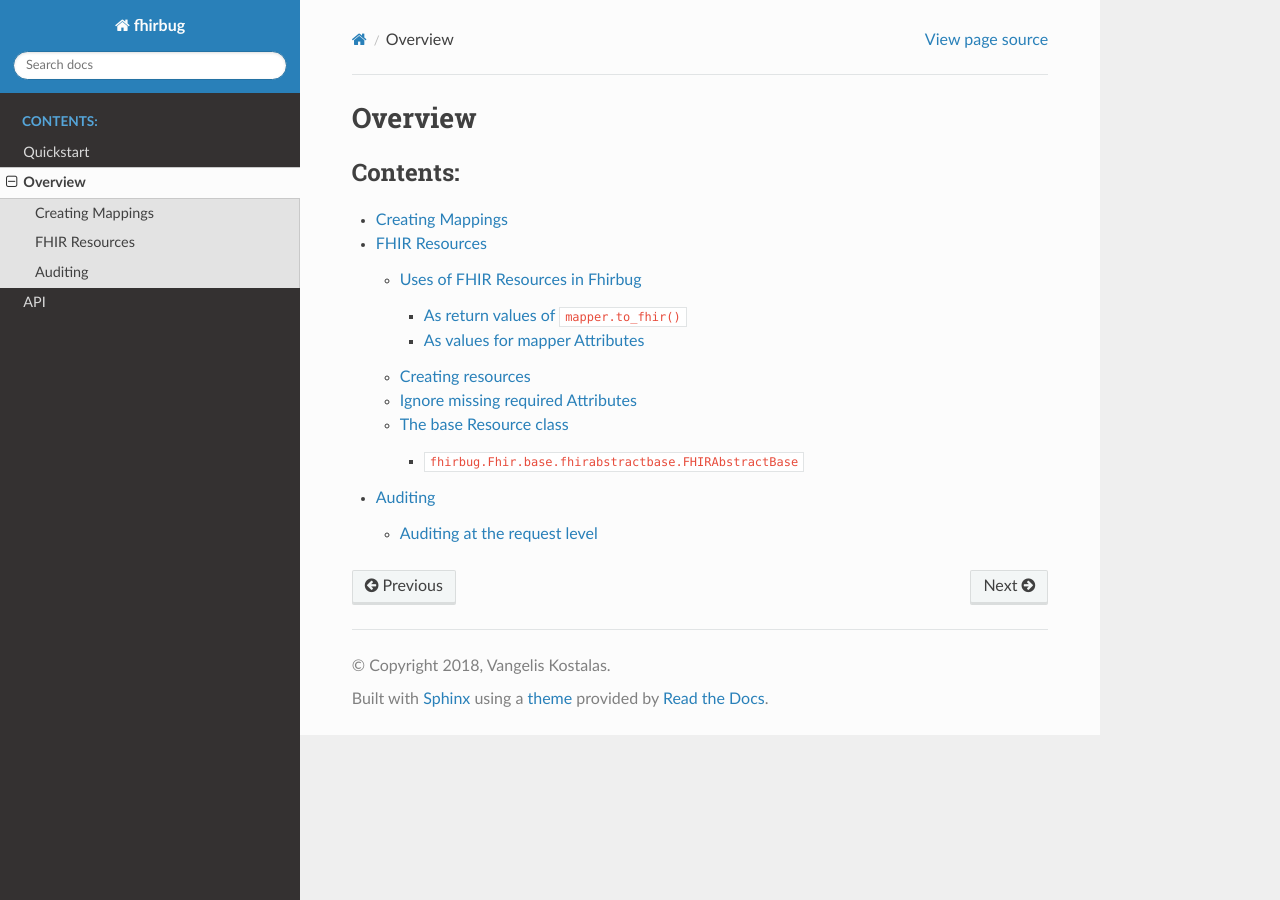
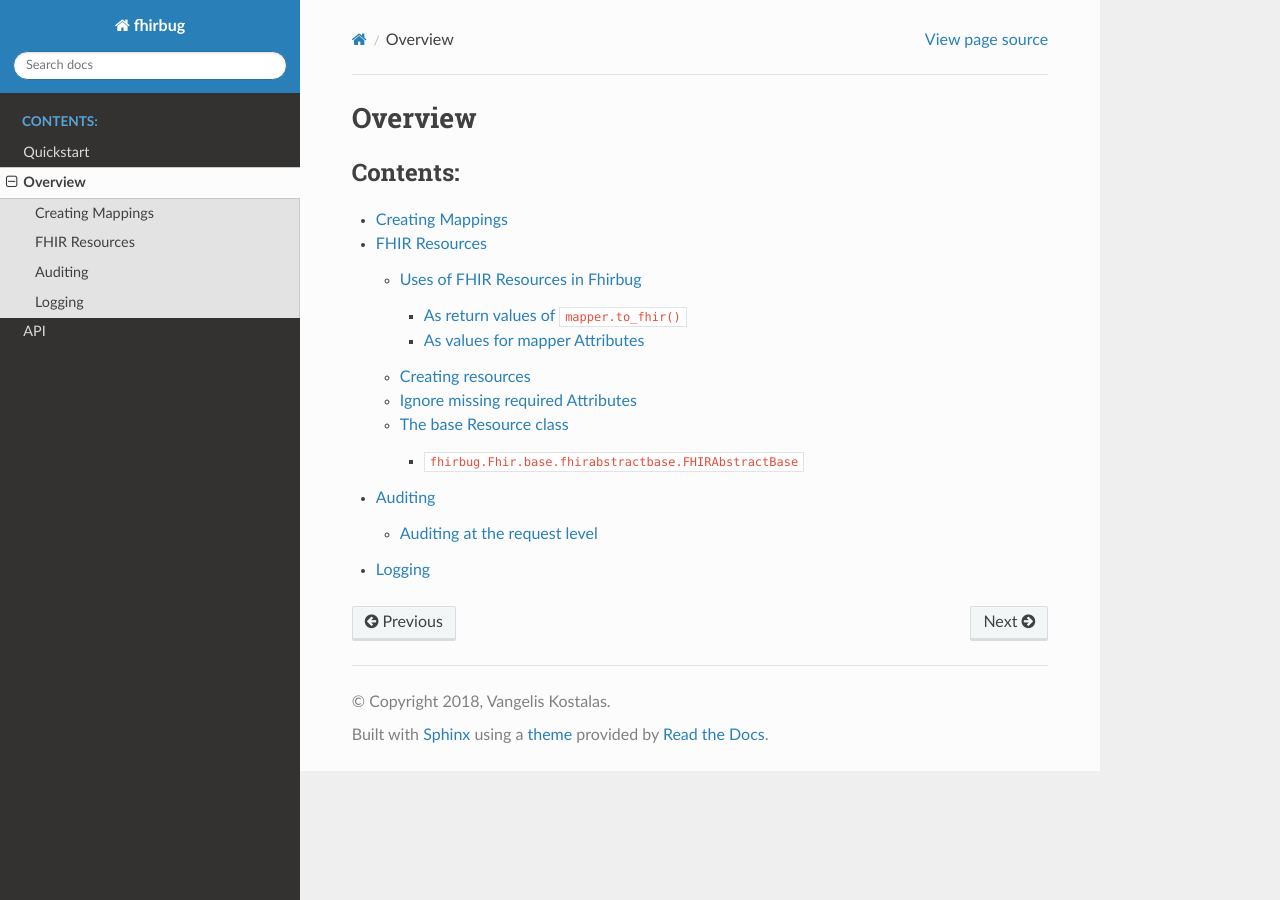
Before and after one commit to zensoup/fhirbug, a Sphinx documentation site: the page built from docs/overview.rst, in a window 1280 px wide. Built offline with Sphinx 7.4.7 and the Read the Docs theme 2.0.0, drawn with Linux system fonts in a browser that asks for light colours.

Commit message:
Restructured the overview docs

```diff
--- a/docs/overview.rst
+++ b/docs/overview.rst
@@ -8,6 +8,7 @@
    :maxdepth: 3
    :caption: Contents:
 
-   creating_mappings
-   fhir_resources
-   auditing
+   overview/creating_mappings
+   overview/fhir_resources
+   overview/auditing
+   overview/logging
--- /dev/null
+++ b/docs/overview/logging.rst
@@ -0,0 +1,2 @@
+Logging
+-------
```
Also changed, not shown: docs/overview/auditing.rst (renamed from docs/auditing.rst), docs/overview/creating_mappings.rst (renamed from docs/creating_mappings.rst), docs/overview/fhir_resources.rst (renamed from docs/fhir_resources.rst).
